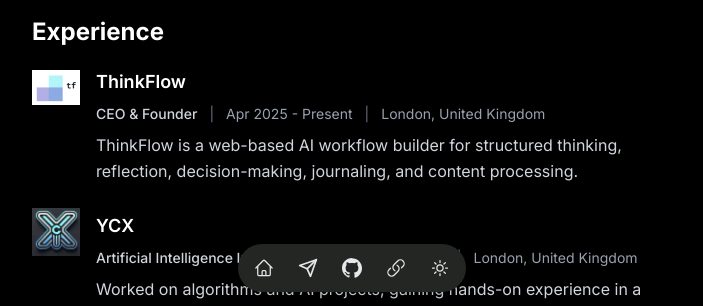
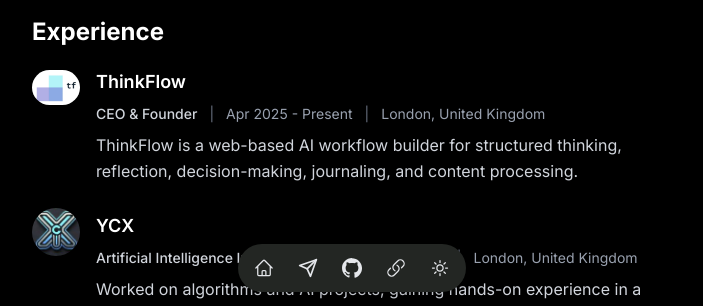
Before and after one commit to bluemadisonblue/my-website, a Next.js app: page / in a window 1280 px wide. Shown: the part 484-790 px from the top of the page, without its empty margins (288-991 px from the left). Built offline with nearby package versions, Linux system fonts and the light colour scheme.

Commit message:
Restore rounded-full to logo image for circular style (match education section)

```diff
--- a/src/app/page.tsx
+++ b/src/app/page.tsx
@@ -72,7 +72,7 @@
                     alt={exp.company}
                     width={48}
                     height={48}
-                    className="object-contain"
+                    className="rounded-full object-contain"
                     onError={(e) => {
                       console.error(`Error loading image for ${exp.company}:`, e);
                       e.currentTarget.src = '/images/freelance.jpeg'; // Fallback image
```
